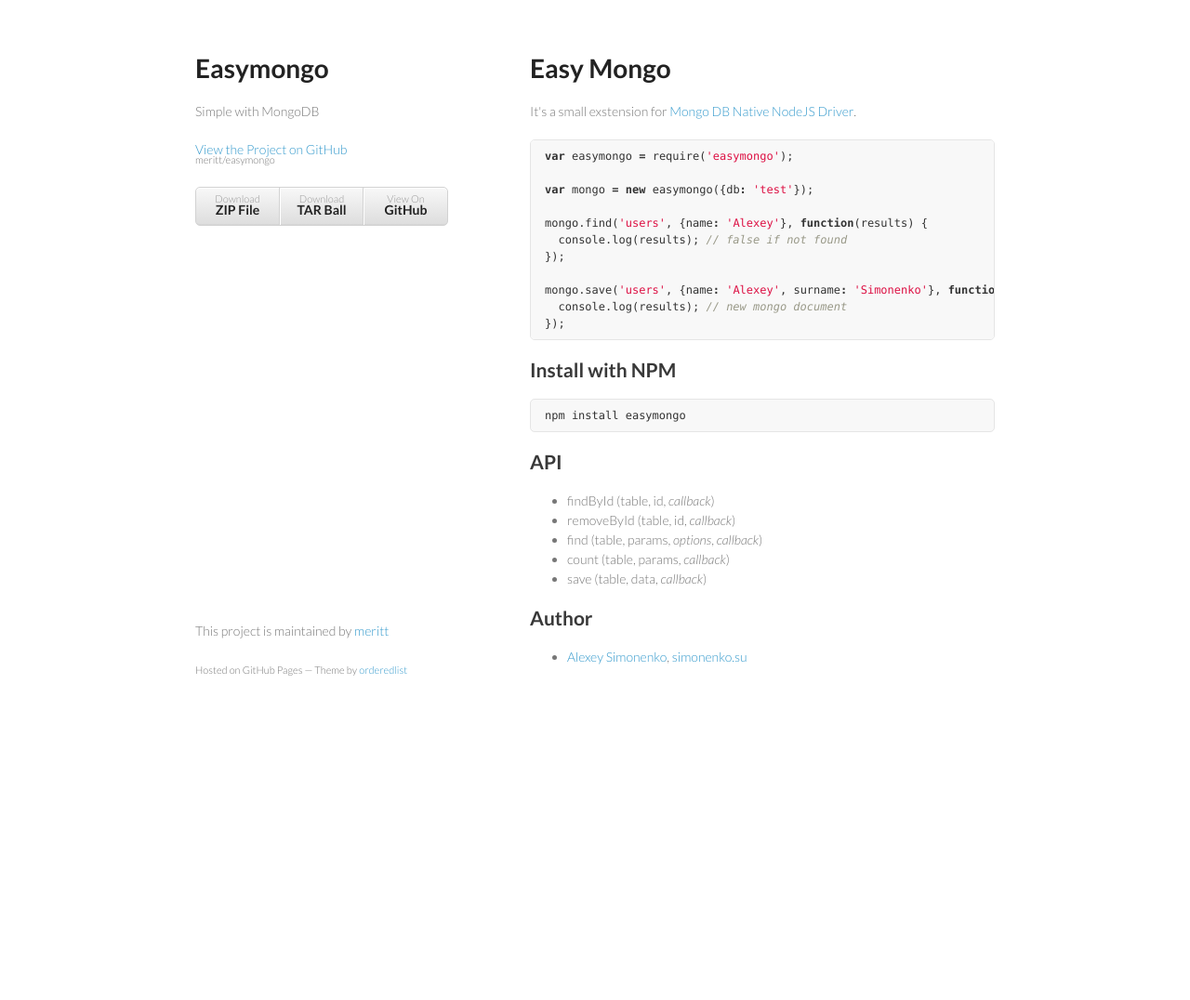
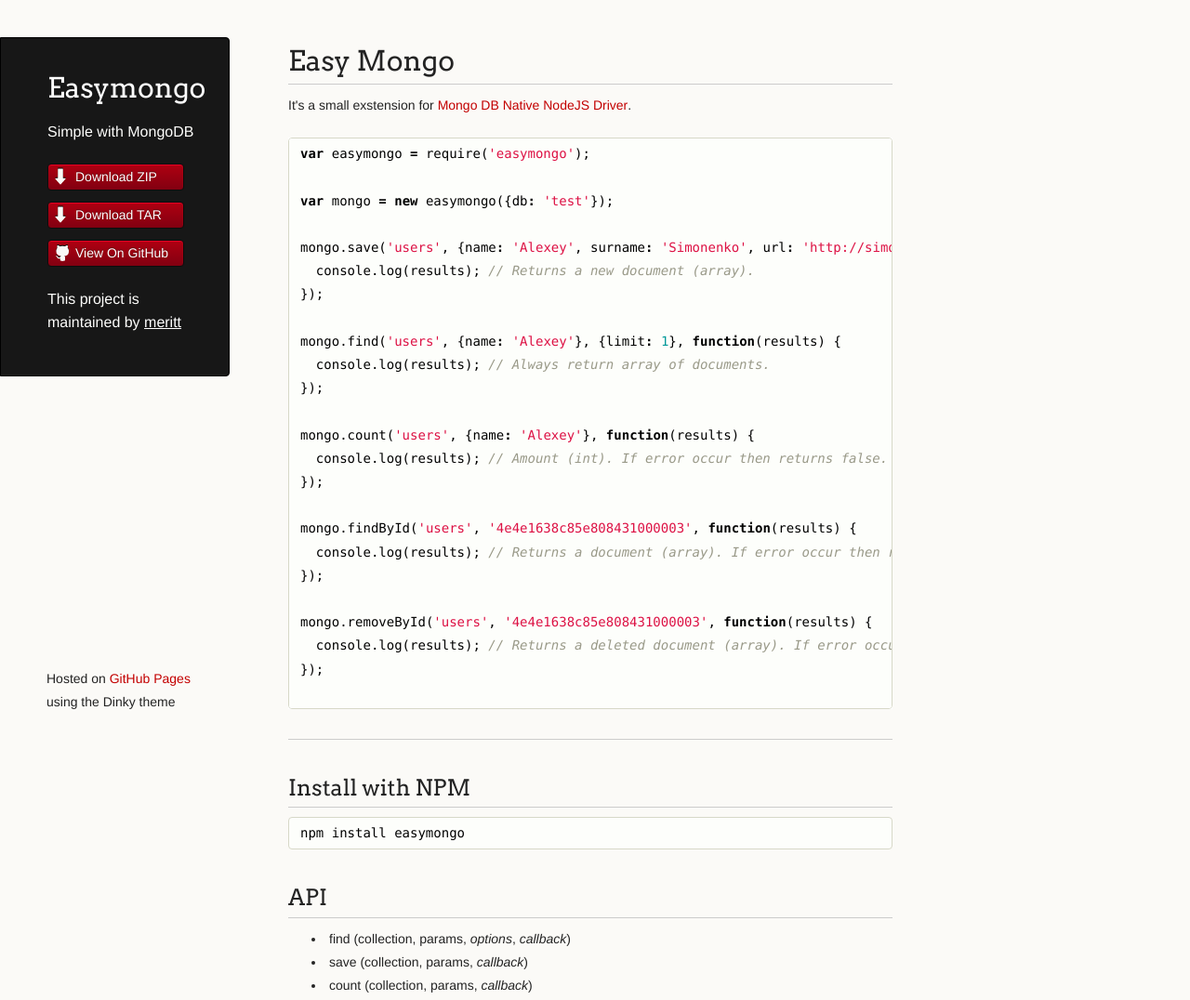
Before and after one commit to meritt/easymongo, a plain HTML site: page index.html in a window 1280 px wide. Shown: the top 1076 px of the page at 93% size. Before the commit the page ends 800 px from the top, so only its background shows below. Drawn offline with Linux system fonts and the light colour scheme.

Commit message:
Create gh-pages branch via GitHub

```diff
--- a/index.html
+++ b/index.html
@@ -7,6 +7,7 @@
 
     <link rel="stylesheet" href="stylesheets/styles.css">
     <link rel="stylesheet" href="stylesheets/pygment_trac.css">
+    <script src="javascripts/scale.fix.js"></script>
     <meta name="viewport" content="width=device-width, initial-scale=1, user-scalable=no">
     <!--[if lt IE 9]>
     <script src="//html5shiv.googlecode.com/svn/trunk/html5.js"></script>
@@ -15,17 +16,18 @@
   <body>
     <div class="wrapper">
       <header>
-        <h1>Easymongo</h1>
-        <p>Simple with MongoDB</p>
+        <h1 class="header">Easymongo</h1>
+        <p class="header">Simple with MongoDB</p>
 
-        <p class="view"><a href="https://github.com/meritt/easymongo">View the Project on GitHub <small>meritt/easymongo</small></a></p>
+        <ul>
+          <li class="download"><a class="buttons" href="https://github.com/meritt/easymongo/zipball/master">Download ZIP</a></li>
+          <li class="download"><a class="buttons" href="https://github.com/meritt/easymongo/tarball/master">Download TAR</a></li>
+          <li><a class="buttons github" href="https://github.com/meritt/easymongo">View On GitHub</a></li>
+        </ul>
+
+        <p class="header">This project is maintained by <a class="header name" href="https://github.com/meritt">meritt</a></p>
 
 
-        <ul>
-          <li><a href="https://github.com/meritt/easymongo/zipball/master">Download <strong>ZIP File</strong></a></li>
-          <li><a href="https://github.com/meritt/easymongo/tarball/master">Download <strong>TAR Ball</strong></a></li>
-          <li><a href="https://github.com/meritt/easymongo">View On <strong>GitHub</strong></a></li>
-        </ul>
       </header>
       <section>
         <h1>Easy Mongo</h1>
@@ -36,16 +38,29 @@
 
 <span class="kd">var</span> <span class="nx">mongo</span> <span class="o">=</span> <span class="k">new</span> <span class="nx">easymongo</span><span class="p">({</span><span class="nx">db</span><span class="o">:</span> <span class="s1">'test'</span><span class="p">});</span>
 
-<span class="nx">mongo</span><span class="p">.</span><span class="nx">find</span><span class="p">(</span><span class="s1">'users'</span><span class="p">,</span> <span class="p">{</span><span class="nx">name</span><span class="o">:</span> <span class="s1">'Alexey'</span><span class="p">},</span> <span class="kd">function</span><span class="p">(</span><span class="nx">results</span><span class="p">)</span> <span class="p">{</span>
-  <span class="nx">console</span><span class="p">.</span><span class="nx">log</span><span class="p">(</span><span class="nx">results</span><span class="p">);</span> <span class="c1">// false if not found</span>
+<span class="nx">mongo</span><span class="p">.</span><span class="nx">save</span><span class="p">(</span><span class="s1">'users'</span><span class="p">,</span> <span class="p">{</span><span class="nx">name</span><span class="o">:</span> <span class="s1">'Alexey'</span><span class="p">,</span> <span class="nx">surname</span><span class="o">:</span> <span class="s1">'Simonenko'</span><span class="p">,</span> <span class="nx">url</span><span class="o">:</span> <span class="s1">'http://simonenko.su'</span><span class="p">},</span> <span class="kd">function</span><span class="p">(</span><span class="nx">results</span><span class="p">)</span> <span class="p">{</span>
+  <span class="nx">console</span><span class="p">.</span><span class="nx">log</span><span class="p">(</span><span class="nx">results</span><span class="p">);</span> <span class="c1">// Returns a new document (array).</span>
 <span class="p">});</span>
 
-<span class="nx">mongo</span><span class="p">.</span><span class="nx">save</span><span class="p">(</span><span class="s1">'users'</span><span class="p">,</span> <span class="p">{</span><span class="nx">name</span><span class="o">:</span> <span class="s1">'Alexey'</span><span class="p">,</span> <span class="nx">surname</span><span class="o">:</span> <span class="s1">'Simonenko'</span><span class="p">},</span> <span class="kd">function</span><span class="p">(</span><span class="nx">results</span><span class="p">)</span> <span class="p">{</span>
-  <span class="nx">console</span><span class="p">.</span><span class="nx">log</span><span class="p">(</span><span class="nx">results</span><span class="p">);</span> <span class="c1">// new mongo document</span>
+<span class="nx">mongo</span><span class="p">.</span><span class="nx">find</span><span class="p">(</span><span class="s1">'users'</span><span class="p">,</span> <span class="p">{</span><span class="nx">name</span><span class="o">:</span> <span class="s1">'Alexey'</span><span class="p">},</span> <span class="p">{</span><span class="nx">limit</span><span class="o">:</span> <span class="mi">1</span><span class="p">},</span> <span class="kd">function</span><span class="p">(</span><span class="nx">results</span><span class="p">)</span> <span class="p">{</span>
+  <span class="nx">console</span><span class="p">.</span><span class="nx">log</span><span class="p">(</span><span class="nx">results</span><span class="p">);</span> <span class="c1">// Always return array of documents.</span>
 <span class="p">});</span>
+
+<span class="nx">mongo</span><span class="p">.</span><span class="nx">count</span><span class="p">(</span><span class="s1">'users'</span><span class="p">,</span> <span class="p">{</span><span class="nx">name</span><span class="o">:</span> <span class="s1">'Alexey'</span><span class="p">},</span> <span class="kd">function</span><span class="p">(</span><span class="nx">results</span><span class="p">)</span> <span class="p">{</span>
+  <span class="nx">console</span><span class="p">.</span><span class="nx">log</span><span class="p">(</span><span class="nx">results</span><span class="p">);</span> <span class="c1">// Amount (int). If error occur then returns false.</span>
+<span class="p">});</span>
+
+<span class="nx">mongo</span><span class="p">.</span><span class="nx">findById</span><span class="p">(</span><span class="s1">'users'</span><span class="p">,</span> <span class="s1">'4e4e1638c85e808431000003'</span><span class="p">,</span> <span class="kd">function</span><span class="p">(</span><span class="nx">results</span><span class="p">)</span> <span class="p">{</span>
+  <span class="nx">console</span><span class="p">.</span><span class="nx">log</span><span class="p">(</span><span class="nx">results</span><span class="p">);</span> <span class="c1">// Returns a document (array). If error occur then returns false.</span>
+<span class="p">});</span>
+
+<span class="nx">mongo</span><span class="p">.</span><span class="nx">removeById</span><span class="p">(</span><span class="s1">'users'</span><span class="p">,</span> <span class="s1">'4e4e1638c85e808431000003'</span><span class="p">,</span> <span class="kd">function</span><span class="p">(</span><span class="nx">results</span><span class="p">)</span> <span class="p">{</span>
+  <span class="nx">console</span><span class="p">.</span><span class="nx">log</span><span class="p">(</span><span class="nx">results</span><span class="p">);</span> <span class="c1">// Returns a deleted document (array). If error occur then returns false.</span>
+<span class="p">});</span>
+
 </pre></div>
 
-<h2>Install with NPM</h2>
+<hr><h2>Install with NPM</h2>
 
 <pre><code>npm install easymongo
 </code></pre>
@@ -53,11 +68,23 @@
 <h2>API</h2>
 
 <ul>
-<li>findById (table, id, <em>callback</em>)</li>
-<li>removeById (table, id, <em>callback</em>)</li>
-<li>find (table, params, <em>options</em>, <em>callback</em>)</li>
-<li>count (table, params, <em>callback</em>)</li>
-<li>save (table, data, <em>callback</em>)</li>
+<li>find (collection, params, <em>options</em>, <em>callback</em>)</li>
+<li>save (collection, params, <em>callback</em>)</li>
+<li>count (collection, params, <em>callback</em>)</li>
+<li>findById (collection, id, <em>callback</em>)</li>
+<li>removeById (collection, id, <em>callback</em>)</li>
+</ul><p>Non-Javascript BSON primitive types:</p>
+
+<ul>
+<li>ObjectID (string)</li>
+<li>DBRef (collection, id)</li>
+<li>Binary (buffer)</li>
+<li>Symbol (string)</li>
+<li>Long (number)</li>
+<li>Double (number)</li>
+<li>Timestamp</li>
+<li>MinKey</li>
+<li>MaxKey</li>
 </ul><h2>Author</h2>
 
 <ul>
@@ -67,12 +94,11 @@
 </ul>
       </section>
       <footer>
-        <p>This project is maintained by <a href="https://github.com/meritt">meritt</a></p>
-        <p><small>Hosted on GitHub Pages &mdash; Theme by <a href="https://github.com/orderedlist">orderedlist</a></small></p>
+        <p><small>Hosted on <a href="https://pages.github.com">GitHub Pages</a> using the Dinky theme</small></p>
       </footer>
     </div>
-    <script src="javascripts/scale.fix.js"></script>
-              <script type="text/javascript">
+    <!--[if !IE]><script>fixScale(document);</script><![endif]-->
+		          <script type="text/javascript">
             var gaJsHost = (("https:" == document.location.protocol) ? "https://ssl." : "http://www.");
             document.write(unescape("%3Cscript src='" + gaJsHost + "google-analytics.com/ga.js' type='text/javascript'%3E%3C/script%3E"));
           </script>
--- a/stylesheets/styles.css
+++ b/stylesheets/styles.css
@@ -1,186 +1,328 @@
-@import url(https://fonts.googleapis.com/css?family=Lato:300italic,700italic,300,700);
+@import url(https://fonts.googleapis.com/css?family=Arvo:400,700,400italic);
+
+/* MeyerWeb Reset */
+
+html, body, div, span, applet, object, iframe,
+h1, h2, h3, h4, h5, h6, p, blockquote, pre,
+a, abbr, acronym, address, big, cite, code,
+del, dfn, em, img, ins, kbd, q, s, samp,
+small, strike, strong, sub, sup, tt, var,
+b, u, i, center,
+dl, dt, dd, ol, ul, li,
+fieldset, form, label, legend,
+table, caption, tbody, tfoot, thead, tr, th, td,
+article, aside, canvas, details, embed,
+figure, figcaption, footer, header, hgroup,
+menu, nav, output, ruby, section, summary,
+time, mark, audio, video {
+  margin: 0;
+  padding: 0;
+  border: 0;
+  font: inherit;
+  vertical-align: baseline;
+}
+
+
+/* Base text styles */
 
 body {
-  padding:50px;
-  font:14px/1.5 Lato, "Helvetica Neue", Helvetica, Arial, sans-serif;
-  color:#777;
-  font-weight:300;
+  padding:10px 50px 0 0;
+  font-family:"Helvetica Neue", Helvetica, Arial, sans-serif;
+	font-size: 14px;
+	color: #232323;
+	background-color: #FBFAF7;
+	margin: 0;
+	line-height: 1.8em;
+	-webkit-font-smoothing: antialiased;
+
 }
 
 h1, h2, h3, h4, h5, h6 {
-  color:#222;
-  margin:0 0 20px;
+  color:#232323;
+  margin:36px 0 10px;
 }
 
-p, ul, ol, table, pre, dl {
-  margin:0 0 20px;
+p, ul, ol, table, dl {
+  margin:0 0 22px;
 }
 
 h1, h2, h3 {
-  line-height:1.1;
+	font-family: Arvo, Monaco, serif;
+  line-height:1.3;
+	font-weight: normal;
+}
+
+h1,h2, h3 {
+	display: block;
+	border-bottom: 1px solid #ccc;
+	padding-bottom: 5px;
 }
 
 h1 {
-  font-size:28px;
+	font-size: 30px;
 }
 
 h2 {
-  color:#393939;
+	font-size: 24px;
 }
 
-h3, h4, h5, h6 {
-  color:#494949;
+h3 {
+	font-size: 18px;
+}
+
+h4, h5, h6 {
+	font-family: Arvo, Monaco, serif;
+	font-weight: 700;
 }
 
 a {
-  color:#39c;
-  font-weight:400;
+  color:#C30000;
+  font-weight:200;
   text-decoration:none;
 }
 
-a small {
-  font-size:11px;
-  color:#777;
-  margin-top:-0.6em;
-  display:block;
+a:hover {
+	text-decoration: underline;
 }
 
-.wrapper {
-  width:860px;
-  margin:0 auto;
+a small {
+	font-size: 12px;
+}
+
+em {
+	font-style: italic;
+}
+
+strong {
+  font-weight:700;
+}
+
+ul li {
+  list-style: inside;
+  padding-left: 25px;
+}
+
+ol li {
+  list-style: decimal inside;
+  padding-left: 20px;
 }
 
 blockquote {
-  border-left:1px solid #e5e5e5;
-  margin:0;
-  padding:0 0 0 20px;
-  font-style:italic;
+  margin: 0;
+  padding: 0 0 0 20px;
+  font-style: italic;
 }
 
+dl, dt, dd, dl p {
+	font-color: #444;
+}
+
+dl dt {
+  font-weight: bold;
+}
+
+dl dd {
+  padding-left: 20px;
+  font-style: italic;
+}
+
+dl p {
+  padding-left: 20px;
+  font-style: italic;
+}
+
+hr {
+  border:0;
+  background:#ccc;
+  height:1px;
+  margin:0 0 24px;
+}
+
+/* Images */
+
+img {
+  position: relative;
+  margin: 0 auto;
+  max-width: 650px;
+  padding: 5px;
+  margin: 10px 0 32px 0;
+  border: 1px solid #ccc;
+}
+
+
+/* Code blocks */
+
 code, pre {
-  font-family:Monaco, Bitstream Vera Sans Mono, Lucida Console, Terminal;
-  color:#333;
-  font-size:12px;
+	font-family: Monaco, "Bitstream Vera Sans Mono", "Lucida Console", Terminal, monospace;
+  color:#000;
+  font-size:14px;
 }
 
 pre {
-  padding:8px 15px;
-  background: #f8f8f8;
-  border-radius:5px;
-  border:1px solid #e5e5e5;
-  overflow-x: auto;
+	padding: 4px 12px;
+  background: #FDFEFB;
+  border-radius:4px;
+  border:1px solid #D7D8C8;
+  overflow: auto;
+  overflow-y: hidden;
+	margin-bottom: 32px;
+}
+
+
+/* Tables */
+
+table {
+  width:100%;
 }
 
 table {
-  width:100%;
-  border-collapse:collapse;
+  border: 1px solid #ccc;
+  margin-bottom: 32px;
+  text-align: left;
+ }
+
+th {
+  font-family: 'Arvo', Helvetica, Arial, sans-serif;
+	font-size: 18px;
+	font-weight: normal;
+  padding: 10px;
+  background: #232323;
+  color: #FDFEFB;
+ }
+
+td {
+  padding: 10px;
+	background: #ccc;
+ }
+
+
+/* Wrapper */
+.wrapper {
+  width:960px;
 }
 
-th, td {
-  text-align:left;
-  padding:5px 10px;
-  border-bottom:1px solid #e5e5e5;
+
+/* Header */
+
+header {
+	background-color: #171717;
+	color: #FDFDFB;
+  width:170px;
+  float:left;
+  position:fixed;
+	border: 1px solid #000;
+	-webkit-border-top-right-radius: 4px;
+	-webkit-border-bottom-right-radius: 4px;
+	-moz-border-radius-topright: 4px;
+	-moz-border-radius-bottomright: 4px;
+	border-top-right-radius: 4px;
+	border-bottom-right-radius: 4px;
+	padding: 34px 25px 22px 50px;
+	margin: 30px 25px 0 0;
+	-webkit-font-smoothing: antialiased;
 }
 
-dt {
-  color:#444;
-  font-weight:700;
+p.header {
+	font-size: 16px;
 }
 
-th {
-  color:#444;
+h1.header {
+	font-family: Arvo, sans-serif;
+	font-size: 30px;
+	font-weight: 300;
+	line-height: 1.3em;
+	border-bottom: none;
+	margin-top: 0;
 }
 
-img {
-  max-width:100%;
+
+h1.header, a.header, a.name, header a{
+	color: #fff;
 }
 
-header {
-  width:270px;
-  float:left;
-  position:fixed;
+a.header {
+	text-decoration: underline;
+}
+
+a.name {
+	white-space: nowrap;
 }
 
 header ul {
   list-style:none;
-  height:40px;
-
   padding:0;
-
-  background: #eee;
-  background: -moz-linear-gradient(top, #f8f8f8 0%, #dddddd 100%);
-  background: -webkit-gradient(linear, left top, left bottom, color-stop(0%,#f8f8f8), color-stop(100%,#dddddd));
-  background: -webkit-linear-gradient(top, #f8f8f8 0%,#dddddd 100%);
-  background: -o-linear-gradient(top, #f8f8f8 0%,#dddddd 100%);
-  background: -ms-linear-gradient(top, #f8f8f8 0%,#dddddd 100%);
-  background: linear-gradient(top, #f8f8f8 0%,#dddddd 100%);
-
-  border-radius:5px;
-  border:1px solid #d2d2d2;
-  box-shadow:inset #fff 0 1px 0, inset rgba(0,0,0,0.03) 0 -1px 0;
-  width:270px;
 }
 
 header li {
-  width:89px;
-  float:left;
-  border-right:1px solid #d2d2d2;
-  height:40px;
+	list-style-type: none;
+  width:132px;
+  height:15px;
+	margin-bottom: 12px;
+	line-height: 1em;
+	padding: 6px 6px 6px 7px;
+
+	background: #AF0011;
+	background: -moz-linear-gradient(top, #AF0011 0%, #820011 100%);
+  background: -webkit-gradient(linear, left top, left bottom, color-stop(0%,#f8f8f8), color-stop(100%,#dddddd));
+  background: -webkit-linear-gradient(top, #AF0011 0%,#820011 100%);
+  background: -o-linear-gradient(top, #AF0011 0%,#820011 100%);
+  background: -ms-linear-gradient(top, #AF0011 0%,#820011 100%);
+  background: linear-gradient(top, #AF0011 0%,#820011 100%);
+
+	border-radius:4px;
+  border:1px solid #0D0D0D;
+
+	-webkit-box-shadow: inset 0px 1px 1px 0 rgba(233,2,38, 1);
+	box-shadow: inset 0px 1px 1px 0 rgba(233,2,38, 1);
+
 }
 
-header ul a {
-  line-height:1;
-  font-size:11px;
-  color:#999;
-  display:block;
-  text-align:center;
-  padding-top:6px;
-  height:40px;
+header li:hover {
+	background: #C3001D;
+	background: -moz-linear-gradient(top, #C3001D 0%, #950119 100%);
+  background: -webkit-gradient(linear, left top, left bottom, color-stop(0%,#f8f8f8), color-stop(100%,#dddddd));
+  background: -webkit-linear-gradient(top, #C3001D 0%,#950119 100%);
+  background: -o-linear-gradient(top, #C3001D 0%,#950119 100%);
+  background: -ms-linear-gradient(top, #C3001D 0%,#950119 100%);
+  background: linear-gradient(top, #C3001D 0%,#950119 100%);
 }
 
-strong {
-  color:#222;
-  font-weight:700;
+a.buttons {
+	-webkit-font-smoothing: antialiased;
+	background: url(../images/arrow-down.png) no-repeat;
+	font-weight: normal;
+	text-shadow: rgba(0, 0, 0, 0.4) 0 -1px 0;
+	padding: 2px 2px 2px 22px;
+	height: 30px;
 }
 
-header ul li + li {
-  width:88px;
-  border-left:1px solid #fff;
+a.github {
+	background: url(../images/octocat-small.png) no-repeat 1px;
 }
 
-header ul li + li + li {
-  border-right:none;
-  width:89px;
+a.buttons:hover {
+	color: #fff;
+	text-decoration: none;
 }
 
-header ul a strong {
-  font-size:14px;
-  display:block;
-  color:#222;
-}
+
+/* Section - for main page content */
 
 section {
-  width:500px;
+  width:650px;
   float:right;
   padding-bottom:50px;
 }
 
-small {
-  font-size:11px;
-}
 
-hr {
-  border:0;
-  background:#e5e5e5;
-  height:1px;
-  margin:0 0 20px;
-}
+/* Footer */
 
 footer {
-  width:270px;
+  width:170px;
   float:left;
   position:fixed;
-  bottom:50px;
+  bottom:10px;
+	padding-left: 50px;
 }
 
 @media print, screen and (max-width: 960px) {
@@ -196,14 +338,18 @@
     width:auto;
   }
 
+	footer {
+		border-top: 1px solid #ccc;
+		margin:0 84px 0 50px;
+		padding:0;
+	}
+
   header {
     padding-right:320px;
   }
 
   section {
-    border:1px solid #e5e5e5;
-    border-width:1px 0;
-    padding:20px 0;
+    padding:20px 84px 20px 50px;
     margin:0 0 20px;
   }
 
@@ -213,8 +359,8 @@
 
   header ul {
     position:absolute;
-    right:50px;
-    top:52px;
+    right:130px;
+    top:84px;
   }
 }
 
@@ -224,26 +370,38 @@
   }
 
   header {
-    padding:0;
+    padding:10px 20px 0;
+		margin-right: 0;
   }
+
+	section {
+    padding:10px 0 10px 20px;
+    margin:0 0 30px;
+  }
+
+	footer {
+		margin: 0 0 0 30px;
+	}
 
   header ul, header p.view {
     position:static;
   }
-
-  pre, code {
-    word-wrap:normal;
-  }
 }
 
 @media print, screen and (max-width: 480px) {
-  body {
-    padding:15px;
+
+  header ul li.download {
+    display:none;
   }
 
-  header ul {
-    display:none;
-  }
+	footer {
+		margin: 0 0 0 20px;
+	}
+
+	footer a{
+		display:block;
+	}
+
 }
 
 @media print {
```
Also changed, not shown: javascripts/scale.fix.js (+20 -17 lines), params.json (+1 -1 lines), images/arrow-down.png (added), images/octocat-small.png (added).
